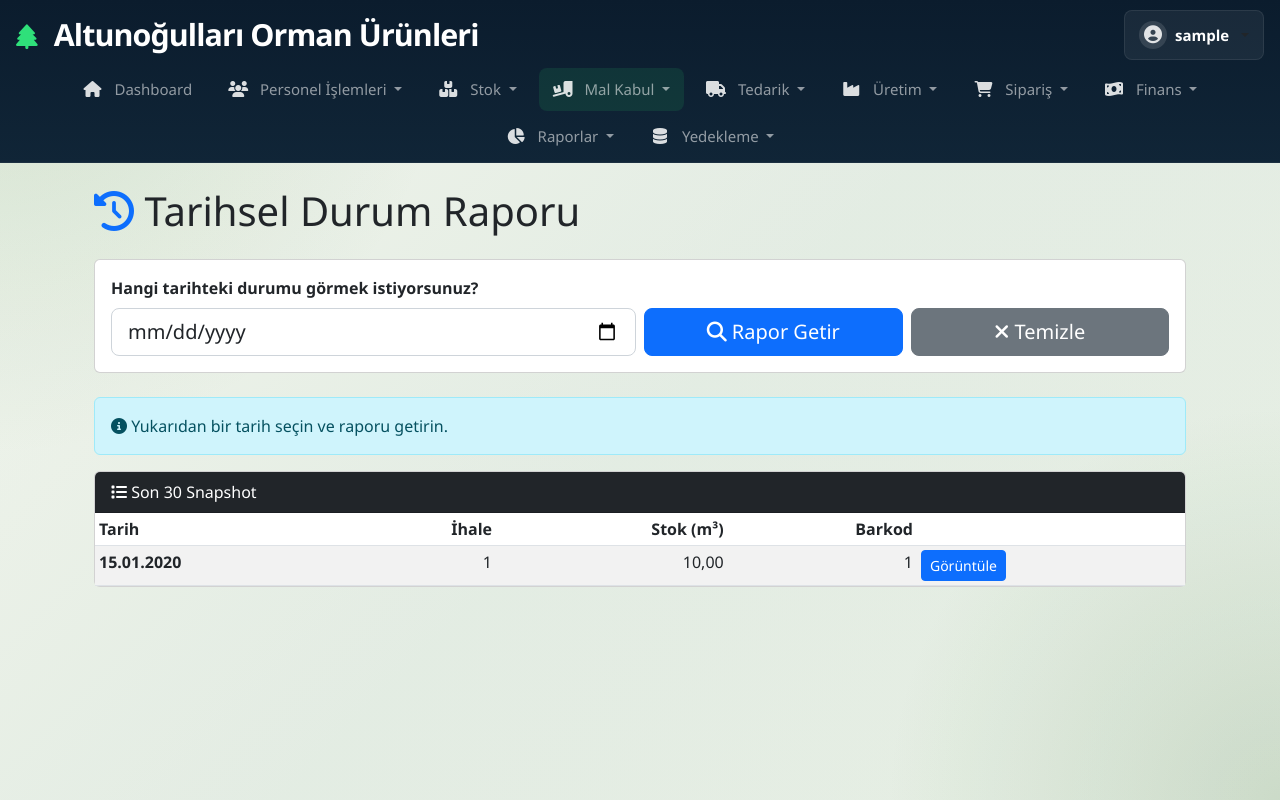
After one commit to ankaraaltunogullarialt/altunogullari-orman-urunleri, a Django app: page /stok/rapor/tarihsel/ in a window 1280 px wide. The commit adds this page. Run offline with Django 5.2, Linux system fonts and the light colour scheme; a user stored in the database is signed in; tables that the repository leaves empty hold one stand-in row (values such as "Sample post").

Commit message:
Tarihsel snapshot raporu eklendi, qrcode ve Pillow requirements'e eklendi

```diff
--- a/stok/urls.py
+++ b/stok/urls.py
@@ -32,6 +32,7 @@ urlpatterns = [
     path('yedekleme/sil/<str:yedek_adi>/', views.yedek_sil, name='yedek_sil'),
     path('yedekleme/temizle/', views.yedek_temizle, name='yedek_temizle'),
     path('yedekleme/dosyadan-yukle/', views.yedek_dosyadan_yukle, name='yedek_dosyadan_yukle'),
+    path('rapor/tarihsel/', views.tarihsel_rapor, name='tarihsel_rapor'),
 
 
     # JSON verileri
--- a/stok/views.py
+++ b/stok/views.py
@@ -2409,3 +2409,34 @@ def _fiili_stok_excel(sevkler, devir, baslangic, bitis, toplamlar, genel_toplam)
     response['Content-Disposition'] = f'attachment; filename="{filename}"'
     wb.save(response)
     return response
+
+def tarihsel_rapor(request):
+    """Belirli bir tarihteki durum raporu"""
+    from .models import GunlukSnapshot
+    from django.utils.dateparse import parse_date
+    from .utils import gunluk_snapshot_olustur
+
+    secilen_tarih_str = request.GET.get('tarih', '').strip()
+
+    snapshot = None
+    secilen_tarih = None
+
+    if secilen_tarih_str:
+        secilen_tarih = parse_date(secilen_tarih_str)
+        if secilen_tarih:
+            # Snapshot var mı?
+            snapshot = GunlukSnapshot.objects.filter(tarih=secilen_tarih).first()
+
+            # Yoksa, o tarihe kadar hesapla
+            if not snapshot:
+                snapshot = gunluk_snapshot_olustur(secilen_tarih)
+
+    # Mevcut snapshot'lar
+    mevcut_snapshotlar = GunlukSnapshot.objects.all()[:30]
+
+    context = {
+        'snapshot': snapshot,
+        'secilen_tarih': secilen_tarih,
+        'mevcut_snapshotlar': mevcut_snapshotlar,
+    }
+    return render(request, 'stok/tarihsel_rapor.html', context)
--- a/templates/base.html
+++ b/templates/base.html
@@ -190,6 +190,9 @@
                             <li><a class="dropdown-item" href="/stok/rapor/finans/"><i class="fas fa-money-bill-wave"></i> Finans Raporu</a></li>
                             <li><hr class="dropdown-divider"></li>
                             <li><a class="dropdown-item" href="/stok/rapor/ihale-genel/"><i class="fas fa-file-contract"></i> İhale Genel Raporu</a></li>
+                            <li><a class="dropdown-item" href="/stok/rapor/tarihsel/">
+                                <i class="fas fa-history"></i> Tarihsel Durum Raporu
+                            </a></li>
                             <li><a class="dropdown-item" href="/stok/rapor/ihale-kik-icmal/"><i class="fas fa-layer-group"></i> KİK İcmal Raporu</a></li>
                             <li><a class="dropdown-item" href="/stok/rapor/ihale-boy-analiz/"><i class="fas fa-ruler"></i> Boy Analiz Raporu</a></li>
                             <li><a class="dropdown-item" href="/stok/rapor/tasiyici/"><i class="fas fa-truck"></i> Taşıyıcı Raporu</a></li>
--- /dev/null
+++ b/templates/stok/tarihsel_rapor.html
@@ -0,0 +1,215 @@
+{% extends 'base.html' %}
+{% block title %}Tarihsel Durum Raporu{% endblock %}
+
+{% block content %}
+<div class="container-fluid">
+    <h1 class="mb-4">
+        <i class="fas fa-history text-primary"></i> Tarihsel Durum Raporu
+    </h1>
+
+    <!-- TARİH SEÇİCİ -->
+    <div class="card mb-4">
+        <div class="card-body">
+            <form method="get" class="row g-2 align-items-end">
+                <div class="col-md-6">
+                    <label class="form-label fw-bold">
+                        Hangi tarihteki durumu görmek istiyorsunuz?
+                    </label>
+                    <input type="date" name="tarih"
+                           value="{{ secilen_tarih|date:'Y-m-d' }}"
+                           class="form-control form-control-lg"
+                           max="{% now 'Y-m-d' %}">
+                </div>
+                <div class="col-md-3">
+                    <button type="submit" class="btn btn-primary btn-lg w-100">
+                        <i class="fas fa-search"></i> Rapor Getir
+                    </button>
+                </div>
+                <div class="col-md-3">
+                    <a href="{% url 'stok:tarihsel_rapor' %}" class="btn btn-secondary btn-lg w-100">
+                        <i class="fas fa-times"></i> Temizle
+                    </a>
+                </div>
+            </form>
+        </div>
+    </div>
+
+    {% if snapshot %}
+    <!-- SONUÇ -->
+    <div class="alert alert-info">
+        <i class="fas fa-calendar"></i>
+        <strong>{{ secilen_tarih|date:"d.m.Y" }}</strong> tarihindeki durum
+    </div>
+
+    <!-- İHALE KARTLARI -->
+    <h4 class="mb-3"><i class="fas fa-file-contract"></i> İhale Durumu</h4>
+    <div class="row mb-4">
+        <div class="col-md-3">
+            <div class="card bg-primary text-white">
+                <div class="card-body">
+                    <h6>Toplam İhale</h6>
+                    <h3>{{ snapshot.toplam_ihale }}</h3>
+                </div>
+            </div>
+        </div>
+        <div class="col-md-3">
+            <div class="card bg-info text-white">
+                <div class="card-body">
+                    <h6>Toplam Miktar</h6>
+                    <h3>{{ snapshot.toplam_ihale_miktari|floatformat:2 }} m³</h3>
+                </div>
+            </div>
+        </div>
+        <div class="col-md-3">
+            <div class="card bg-warning text-dark">
+                <div class="card-body">
+                    <h6>Kalan Miktar</h6>
+                    <h3>{{ snapshot.toplam_kalan_miktar|floatformat:2 }} m³</h3>
+                </div>
+            </div>
+        </div>
+        <div class="col-md-3">
+            <div class="card bg-success text-white">
+                <div class="card-body">
+                    <h6>Toplam Tutar</h6>
+                    <h3>{{ snapshot.toplam_ihale_tutari|floatformat:2 }} TL</h3>
+                </div>
+            </div>
+        </div>
+    </div>
+
+    <!-- STOK & BARKOD -->
+    <h4 class="mb-3"><i class="fas fa-boxes"></i> Stok & Barkod Durumu</h4>
+    <div class="row mb-4">
+        <div class="col-md-3">
+            <div class="card bg-primary text-white">
+                <div class="card-body">
+                    <h6>Toplam Ürün</h6>
+                    <h3>{{ snapshot.toplam_urun }}</h3>
+                </div>
+            </div>
+        </div>
+        <div class="col-md-3">
+            <div class="card bg-info text-white">
+                <div class="card-body">
+                    <h6>Stok Miktarı</h6>
+                    <h3>{{ snapshot.toplam_stok_miktari|floatformat:2 }} m³</h3>
+                </div>
+            </div>
+        </div>
+        <div class="col-md-3">
+            <div class="card bg-warning text-dark">
+                <div class="card-body">
+                    <h6>Kritik Stok</h6>
+                    <h3>{{ snapshot.kritik_stok_sayisi }}</h3>
+                </div>
+            </div>
+        </div>
+        <div class="col-md-3">
+            <div class="card bg-success text-white">
+                <div class="card-body">
+                    <h6>Barkod (Depoda)</h6>
+                    <h3>{{ snapshot.depoda_barkod }} / {{ snapshot.toplam_barkod }}</h3>
+                </div>
+            </div>
+        </div>
+    </div>
+
+    <!-- FİNANS -->
+    <h4 class="mb-3"><i class="fas fa-money-bill-wave"></i> Finans Durumu</h4>
+    <div class="row mb-4">
+        <div class="col-md-4">
+            <div class="card bg-success text-white">
+                <div class="card-body">
+                    <h6>Toplam Alacak</h6>
+                    <h3>{{ snapshot.toplam_alacak|floatformat:2 }} TL</h3>
+                </div>
+            </div>
+        </div>
+        <div class="col-md-4">
+            <div class="card bg-danger text-white">
+                <div class="card-body">
+                    <h6>Toplam Borç</h6>
+                    <h3>{{ snapshot.toplam_borc|floatformat:2 }} TL</h3>
+                </div>
+            </div>
+        </div>
+        <div class="col-md-4">
+            <div class="card bg-primary text-white">
+                <div class="card-body">
+                    <h6>Banka Toplamı</h6>
+                    <h3>{{ snapshot.toplam_banka|floatformat:2 }} TL</h3>
+                </div>
+            </div>
+        </div>
+    </div>
+
+    <!-- SEVK -->
+    <div class="row mb-4">
+        <div class="col-md-6">
+            <div class="card bg-dark text-white">
+                <div class="card-body">
+                    <h6>Toplam Sevk</h6>
+                    <h3>{{ snapshot.toplam_sevk }}</h3>
+                </div>
+            </div>
+        </div>
+        <div class="col-md-6">
+            <div class="card bg-secondary text-white">
+                <div class="card-body">
+                    <h6>Sevk Miktarı</h6>
+                    <h3>{{ snapshot.toplam_sevk_miktari|floatformat:2 }} m³</h3>
+                </div>
+            </div>
+        </div>
+    </div>
+
+    {% elif secilen_tarih %}
+    <div class="alert alert-warning">
+        <i class="fas fa-exclamation-triangle"></i>
+        <strong>{{ secilen_tarih|date:"d.m.Y" }}</strong> için veri bulunamadı.
+    </div>
+    {% else %}
+    <div class="alert alert-info">
+        <i class="fas fa-info-circle"></i> Yukarıdan bir tarih seçin ve raporu getirin.
+    </div>
+    {% endif %}
+
+    <!-- MEVCUT SNAPSHOTLAR -->
+    {% if mevcut_snapshotlar %}
+    <div class="card">
+        <div class="card-header bg-dark text-white">
+            <i class="fas fa-list"></i> Son 30 Snapshot
+        </div>
+        <div class="card-body p-0">
+            <table class="table table-sm table-striped mb-0">
+                <thead>
+                    <tr>
+                        <th>Tarih</th>
+                        <th class="text-end">İhale</th>
+                        <th class="text-end">Stok (m³)</th>
+                        <th class="text-end">Barkod</th>
+                        <th></th>
+                    </tr>
+                </thead>
+                <tbody>
+                    {% for s in mevcut_snapshotlar %}
+                    <tr>
+                        <td><strong>{{ s.tarih|date:"d.m.Y" }}</strong></td>
+                        <td class="text-end">{{ s.toplam_ihale }}</td>
+                        <td class="text-end">{{ s.toplam_stok_miktari|floatformat:2 }}</td>
+                        <td class="text-end">{{ s.depoda_barkod }}</td>
+                        <td>
+                            <a href="?tarih={{ s.tarih|date:'Y-m-d' }}" class="btn btn-sm btn-primary">
+                                Görüntüle
+                            </a>
+                        </td>
+                    </tr>
+                    {% endfor %}
+                </tbody>
+            </table>
+        </div>
+    </div>
+    {% endif %}
+</div>
+{% endblock %}
```
Also changed, not shown: stok/admin.py (+22 -0 lines), stok/management/commands/gunluk_snapshot.py (added, +12 -0 lines), stok/models.py (+75 -0 lines), stok/utils.py (added, +97 -0 lines), stok/management/__init__.py (added), stok/management/commands/__init__.py (added), stok/migrations/0007_gunluksnapshot.py (added).
